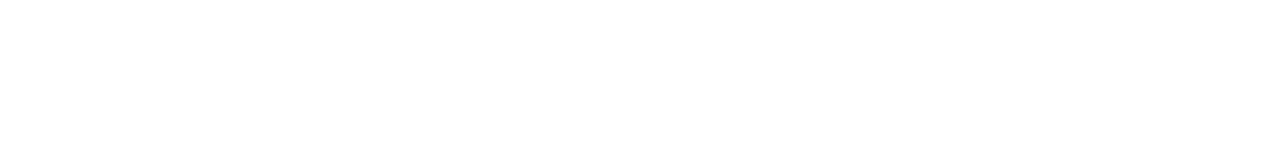
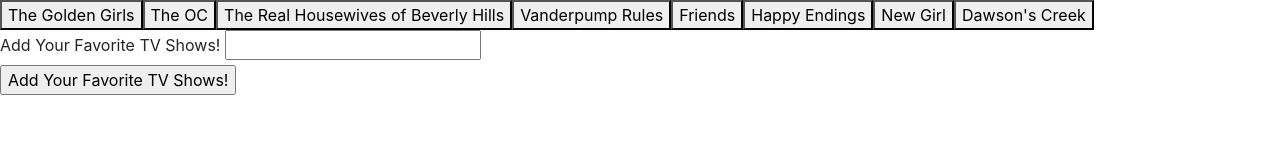
Before and after one commit to CelisseD/GifTastic, a plain HTML site: page index.html in a window 1280 px wide. Drawn offline with nearby package versions, Linux system fonts and the light colour scheme; no server answers.

Commit message:
added initial JS and HTML

```diff
--- a/assets/javascript/app.js
+++ b/assets/javascript/app.js
@@ -1 +1,73 @@
-console.log("Hello World!!!");
+
+//Initial array of TV Shows
+var shows = [
+    "The Golden Girls",
+    "The OC",
+    "The Real Housewives of Beverly Hills",
+    "Vanderpump Rules",
+    "Friends",
+    "Happy Endings",
+    "New Girl",
+    "Dawson's Creek"
+];
+
+// Function that adds buttons for displaying tv show gifs
+function renderButtons() {
+
+$("#buttons-view").empty();
+
+for (var i = 0; i < shows.length; i++) {
+    var a = $("<button>");
+
+    a.addClass("show");
+
+    a.attr("data-name", shows[i]);
+
+    a.text(shows[i]);
+
+    $("#buttons-view").append(a);
+    }
+}
+
+$("#add-show").on("click", function(event) {
+
+    event.preventDefault();
+
+    var show = $("#show-input").val().trim();
+
+    shows.push(show);
+
+    renderButtons();
+
+});
+
+
+
+renderButtons();
+
+
+
+
+
+
+
+
+
+
+
+
+
+
+
+
+
+
+
+var queryURL = "https://api.giphy.com/v1/gifs/trending?api_key=M75U0dUp7eywWZmYWj7yzMumhR2B0YZo";
+
+    $.ajax({
+        url: queryURL,
+        method: "GET",
+    }).then(function(response) {
+        console.log(response);
+    });
--- a/index.html
+++ b/index.html
@@ -28,9 +28,22 @@
 
 <body>
 
+<!-- TV Show Buttons will get dumped here -->
+
+<div id="buttons-view"></div>
+
+<form id="show-form">
+    <label for="show-input">Add Your Favorite TV Shows!</label>
+    <input type="text" id="show-input"><br>
+
+    <!-- Button triggers new TV show to be added -->
+    <input id="add-show" type="submit" value="Add Your Favorite TV Shows!">
+</form>
 
 
-    <script href="assets/javascript/app.js"></script>
+
+
+    <script src="assets/javascript/app.js"></script>
 </body>
 
 </html>
```
